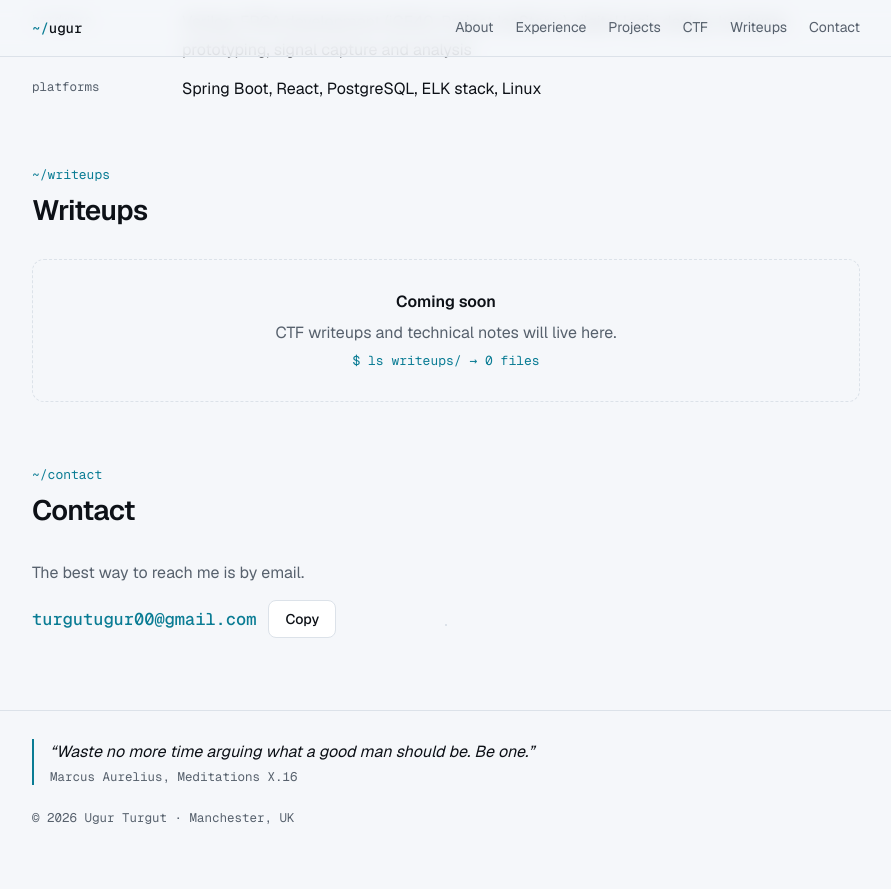
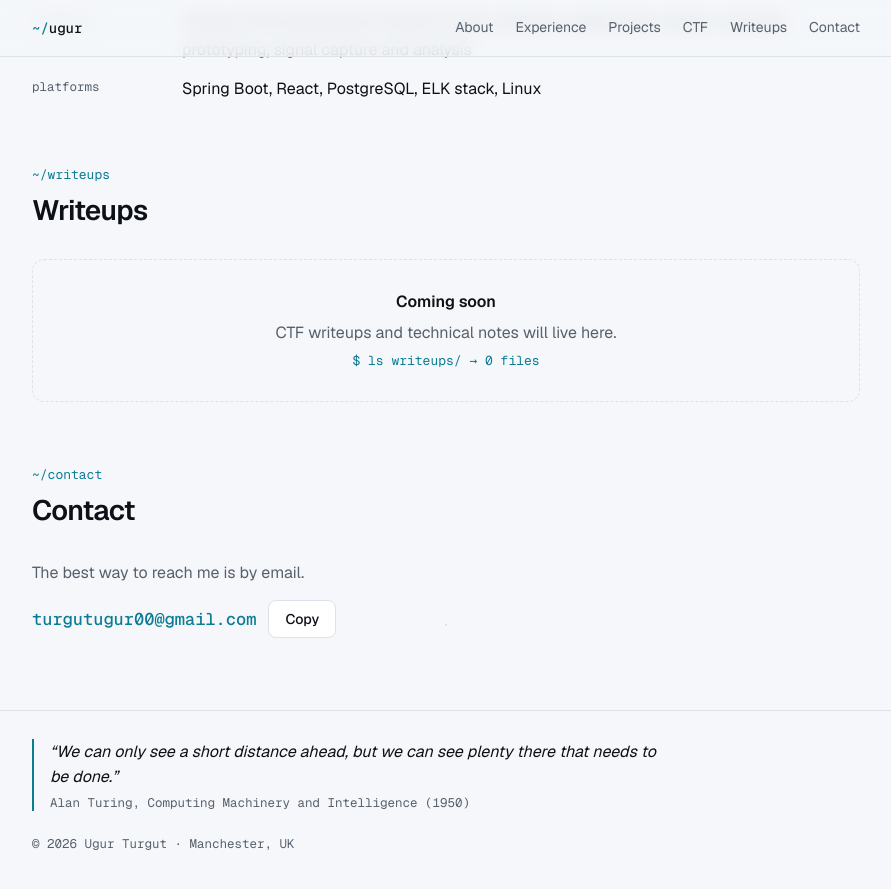
Before and after one commit to ugurturgut1/ugurturgut1.github.io, a Jekyll site: the page built from index.html, in a window 1280 px wide and 900 px high, scrolled down 4325 px. Shown: the top 889 px of the window, without its empty margins (194-1085 px from the left). Built offline with Jekyll 4.4.1, drawn with Linux system fonts in a browser that asks for light colours.

Commit message:
Footer quote: Alan Turing

```diff
--- a/index.html
+++ b/index.html
@@ -214,7 +214,7 @@
 </main>
 
 <footer><div class="wrap">
-  <blockquote class="quote">“Waste no more time arguing what a good man should be. Be one.”<cite>Marcus Aurelius, Meditations X.16</cite></blockquote>
+  <blockquote class="quote">“We can only see a short distance ahead, but we can see plenty there that needs to be done.”<cite>Alan Turing, Computing Machinery and Intelligence (1950)</cite></blockquote>
   <p class="copy">© 2026 Ugur Turgut · Manchester, UK</p>
 </div></footer>
 
```
